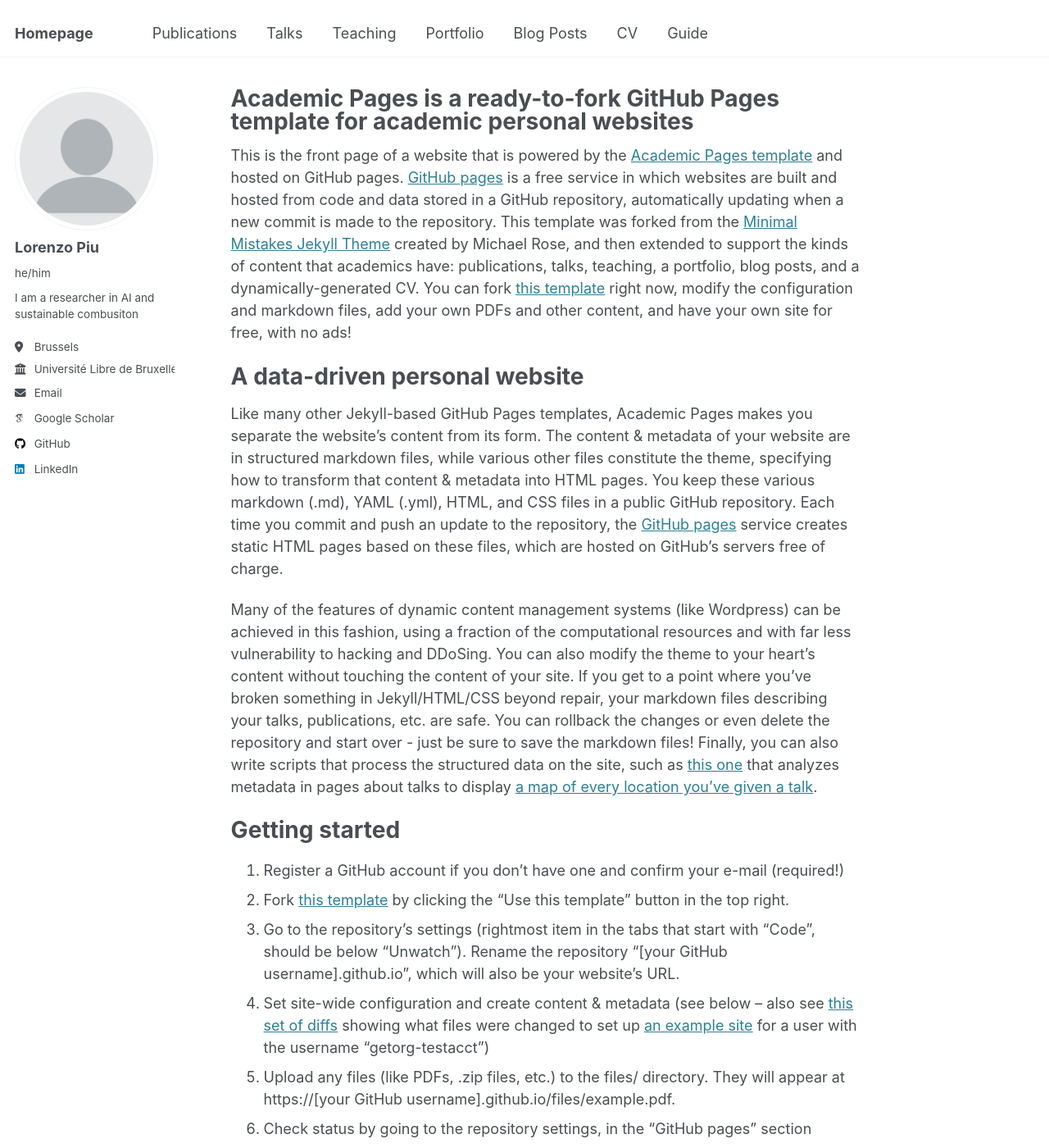
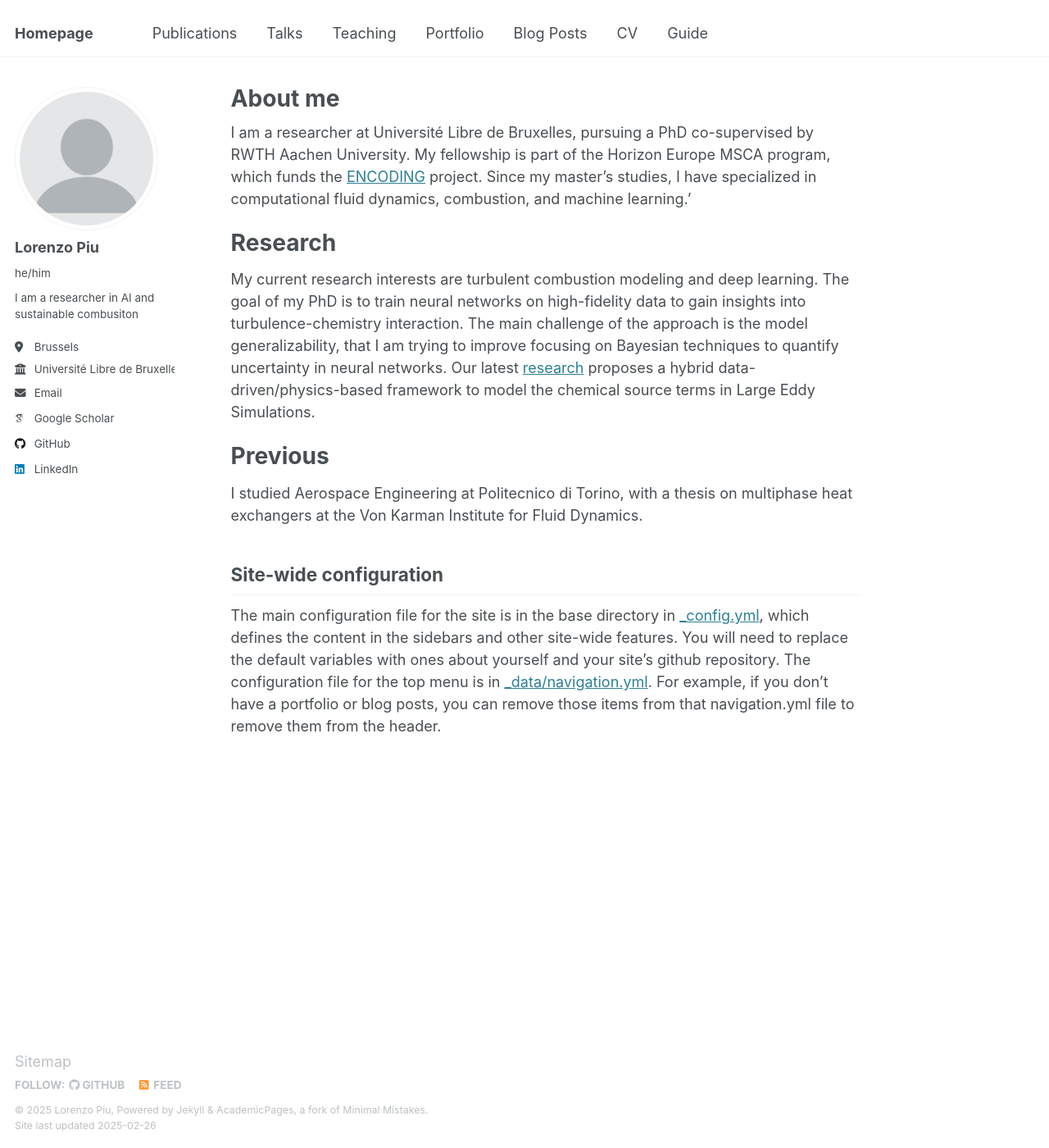
Before and after one commit to LorenzoPiu/LorenzoPiu.github.io, a Jekyll site: the page built from _pages/about.md, in a window 1280 px wide and 1400 px high. Shown: the whole window at 82% size. Built offline with Jekyll 4.4.1, drawn with Linux system fonts in a browser that asks for light colours; some web fonts are replaced; some of the changed text lies outside the part shown.

Commit message:
Update about.md

```diff
--- a/_pages/about.md
+++ b/_pages/about.md
@@ -1,49 +1,22 @@
 ---
 permalink: /
-title: "Academic Pages is a ready-to-fork GitHub Pages template for academic personal websites"
+title: "About me"
 author_profile: true
 redirect_from:
   - /about/
   - /about.html
 ---
 
-This is the front page of a website that is powered by the [Academic Pages template](https://github.com/academicpages/academicpages.github.io) and hosted on GitHub pages. [GitHub pages](https://pages.github.com) is a free service in which websites are built and hosted from code and data stored in a GitHub repository, automatically updating when a new commit is made to the repository. This template was forked from the [Minimal Mistakes Jekyll Theme](https://mmistakes.github.io/minimal-mistakes/) created by Michael Rose, and then extended to support the kinds of content that academics have: publications, talks, teaching, a portfolio, blog posts, and a dynamically-generated CV. You can fork [this template](https://github.com/academicpages/academicpages.github.io) right now, modify the configuration and markdown files, add your own PDFs and other content, and have your own site for free, with no ads!
+I am a researcher at Université Libre de Bruxelles, pursuing a PhD co-supervised by RWTH Aachen University. My fellowship is part of the Horizon Europe MSCA program, which funds the [ENCODING](https://encoding.ulb.be) project. Since my master's studies, I have specialized in computational fluid dynamics, combustion, and machine learning.'
 
-A data-driven personal website
+Research
 ======
-Like many other Jekyll-based GitHub Pages templates, Academic Pages makes you separate the website's content from its form. The content & metadata of your website are in structured markdown files, while various other files constitute the theme, specifying how to transform that content & metadata into HTML pages. You keep these various markdown (.md), YAML (.yml), HTML, and CSS files in a public GitHub repository. Each time you commit and push an update to the repository, the [GitHub pages](https://pages.github.com/) service creates static HTML pages based on these files, which are hosted on GitHub's servers free of charge.
+My current research interests are turbulent combustion modeling and deep learning. The goal of my PhD is to train neural networks on high-fidelity data to gain insights into turbulence-chemistry interaction. The main challenge of the approach is the model generalizability, that I am trying to improve focusing on Bayesian techniques to quantify uncertainty in neural networks. Our latest [research](https://link.springer.com/article/10.1007/s10494-024-00626-3) proposes a hybrid data-driven/physics-based framework to model the chemical source terms in Large Eddy Simulations.
 
-Many of the features of dynamic content management systems (like Wordpress) can be achieved in this fashion, using a fraction of the computational resources and with far less vulnerability to hacking and DDoSing. You can also modify the theme to your heart's content without touching the content of your site. If you get to a point where you've broken something in Jekyll/HTML/CSS beyond repair, your markdown files describing your talks, publications, etc. are safe. You can rollback the changes or even delete the repository and start over - just be sure to save the markdown files! Finally, you can also write scripts that process the structured data on the site, such as [this one](https://github.com/academicpages/academicpages.github.io/blob/master/talkmap.ipynb) that analyzes metadata in pages about talks to display [a map of every location you've given a talk](https://academicpages.github.io/talkmap.html).
-
-Getting started
+Previous
 ======
-1. Register a GitHub account if you don't have one and confirm your e-mail (required!)
-1. Fork [this template](https://github.com/academicpages/academicpages.github.io) by clicking the "Use this template" button in the top right.
-1. Go to the repository's settings (rightmost item in the tabs that start with "Code", should be below "Unwatch"). Rename the repository "[your GitHub username].github.io", which will also be your website's URL.
-1. Set site-wide configuration and create content & metadata (see below -- also see [this set of diffs](http://archive.is/3TPas) showing what files were changed to set up [an example site](https://getorg-testacct.github.io) for a user with the username "getorg-testacct")
-1. Upload any files (like PDFs, .zip files, etc.) to the files/ directory. They will appear at https://[your GitHub username].github.io/files/example.pdf.
-1. Check status by going to the repository settings, in the "GitHub pages" section
+I studied Aerospace Engineering at Politecnico di Torino, with a thesis on multiphase heat exchangers at the Von Karman Institute for Fluid Dynamics.
 
 Site-wide configuration
 ------
 The main configuration file for the site is in the base directory in [_config.yml](https://github.com/academicpages/academicpages.github.io/blob/master/_config.yml), which defines the content in the sidebars and other site-wide features. You will need to replace the default variables with ones about yourself and your site's github repository. The configuration file for the top menu is in [_data/navigation.yml](https://github.com/academicpages/academicpages.github.io/blob/master/_data/navigation.yml). For example, if you don't have a portfolio or blog posts, you can remove those items from that navigation.yml file to remove them from the header.
-
-Create content & metadata
-------
-For site content, there is one markdown file for each type of content, which are stored in directories like _publications, _talks, _posts, _teaching, or _pages. For example, each talk is a markdown file in the [_talks directory](https://github.com/academicpages/academicpages.github.io/tree/master/_talks). At the top of each markdown file is structured data in YAML about the talk, which the theme will parse to do lots of cool stuff. The same structured data about a talk is used to generate the list of talks on the [Talks page](https://academicpages.github.io/talks), each [individual page](https://academicpages.github.io/talks/2012-03-01-talk-1) for specific talks, the talks section for the [CV page](https://academicpages.github.io/cv), and the [map of places you've given a talk](https://academicpages.github.io/talkmap.html) (if you run this [python file](https://github.com/academicpages/academicpages.github.io/blob/master/talkmap.py) or [Jupyter notebook](https://github.com/academicpages/academicpages.github.io/blob/master/talkmap.ipynb), which creates the HTML for the map based on the contents of the _talks directory).
-
-**Markdown generator**
-
-The repository includes [a set of Jupyter notebooks](https://github.com/academicpages/academicpages.github.io/tree/master/markdown_generator
-) that converts a CSV containing structured data about talks or presentations into individual markdown files that will be properly formatted for the Academic Pages template. The sample CSVs in that directory are the ones I used to create my own personal website at stuartgeiger.com. My usual workflow is that I keep a spreadsheet of my publications and talks, then run the code in these notebooks to generate the markdown files, then commit and push them to the GitHub repository.
-
-How to edit your site's GitHub repository
-------
-Many people use a git client to create files on their local computer and then push them to GitHub's servers. If you are not familiar with git, you can directly edit these configuration and markdown files directly in the github.com interface. Navigate to a file (like [this one](https://github.com/academicpages/academicpages.github.io/blob/master/_talks/2012-03-01-talk-1.md) and click the pencil icon in the top right of the content preview (to the right of the "Raw | Blame | History" buttons). You can delete a file by clicking the trashcan icon to the right of the pencil icon. You can also create new files or upload files by navigating to a directory and clicking the "Create new file" or "Upload files" buttons.
-
-Example: editing a markdown file for a talk
-![Editing a markdown file for a talk](/images/editing-talk.png)
-
-For more info
-------
-More info about configuring Academic Pages can be found in [the guide](https://academicpages.github.io/markdown/), the [growing wiki](https://github.com/academicpages/academicpages.github.io/wiki), and you can always [ask a question on GitHub](https://github.com/academicpages/academicpages.github.io/discussions). The [guides for the Minimal Mistakes theme](https://mmistakes.github.io/minimal-mistakes/docs/configuration/) (which this theme was forked from) might also be helpful.
```
